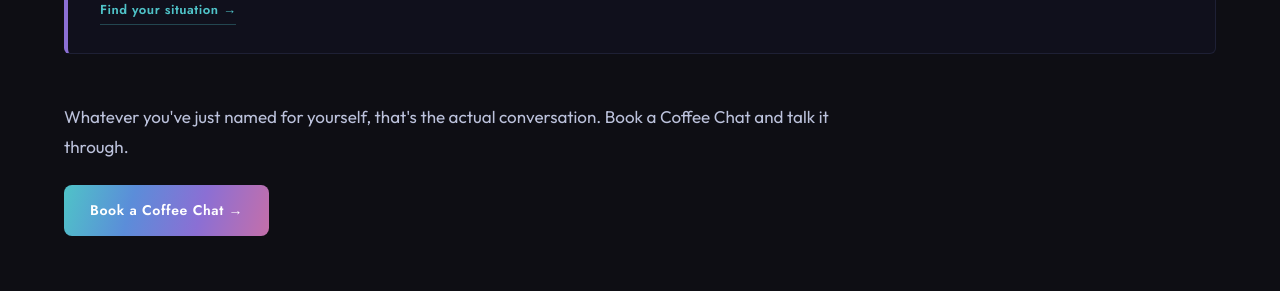
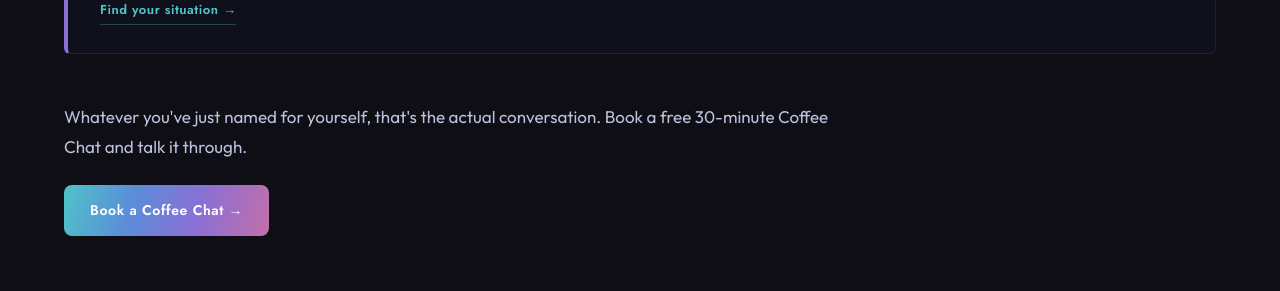
Before and after one commit to elizabethlemoine33-commits/bynorthlight-site, a Jekyll site: the page built from index.html, in a window 1280 px wide and 900 px high, scrolled down 846 px. Shown: the part 154-445 px from the top of the window. Built offline with Jekyll 4.4.1, drawn with Linux system fonts in a browser that asks for light colours.

Commit message:
Home: say the Coffee Chat is free and 30 minutes, and make it the first step in the FAQ (#46)
The FAQ still said email was the best place to start, which contradicted the Coffee Chat button above it. The answer now names the free 30-minute Coffee Chat as the first step and keeps email as the fallback. The line above the button now says free and 30 minutes.

Co-authored-by: Claude Sonnet 5.5 <noreply@anthropic.com>

```diff
--- a/index.html
+++ b/index.html
@@ -808,7 +808,7 @@
 
     <!-- ── PRIMARY CTA ── -->
     <div class="page-wrap" style="padding-top: 0; padding-bottom: 0;">
-      <p style="font-family: 'Outfit', sans-serif; font-size: 17px; color: var(--haze); line-height: 1.75; max-width: 780px; margin-bottom: 24px;">Whatever you've just named for yourself, that's the actual conversation. Book a Coffee Chat and talk it through.</p>
+      <p style="font-family: 'Outfit', sans-serif; font-size: 17px; color: var(--haze); line-height: 1.75; max-width: 780px; margin-bottom: 24px;">Whatever you've just named for yourself, that's the actual conversation. Book a free 30-minute Coffee Chat and talk it through.</p>
       <a href="/coffee" style="display: inline-block; font-family: 'Jost', sans-serif; font-size: 14px; font-weight: 600; letter-spacing: 0.04em; color: #fff; background: linear-gradient(105deg, #4FC3C8 0%, #5B8DD9 33%, #8B6FD4 66%, #C46FAA 100%); padding: 13px 26px; border-radius: 8px; text-decoration: none; margin-bottom: 48px;">Book a Coffee Chat →</a>
     </div>
 
@@ -965,7 +965,7 @@
           </button>
           <div class="faq-answer" role="region">
             <div class="faq-answer-inner">
-              <a href="mailto:support@bynorthlight.ca">Email</a> is the best place to start. Tell us what you're working on (a paragraph is enough). We'll follow up with a short call to see whether there's a fit. No intake form, no automated sequence, just a direct reply from Elizabeth.
+              The best place to start is a free 30-minute <a href="/coffee">Coffee Chat</a>. Tell us what you're working on, or just bring the question. If it makes sense to keep talking, we set up a second conversation and agree on a plan before any work begins. No intake form, no automated sequence, just a direct conversation with Elizabeth. Prefer to write first? <a href="mailto:support@bynorthlight.ca">Email</a> works too.
             </div>
           </div>
         </div>
```
